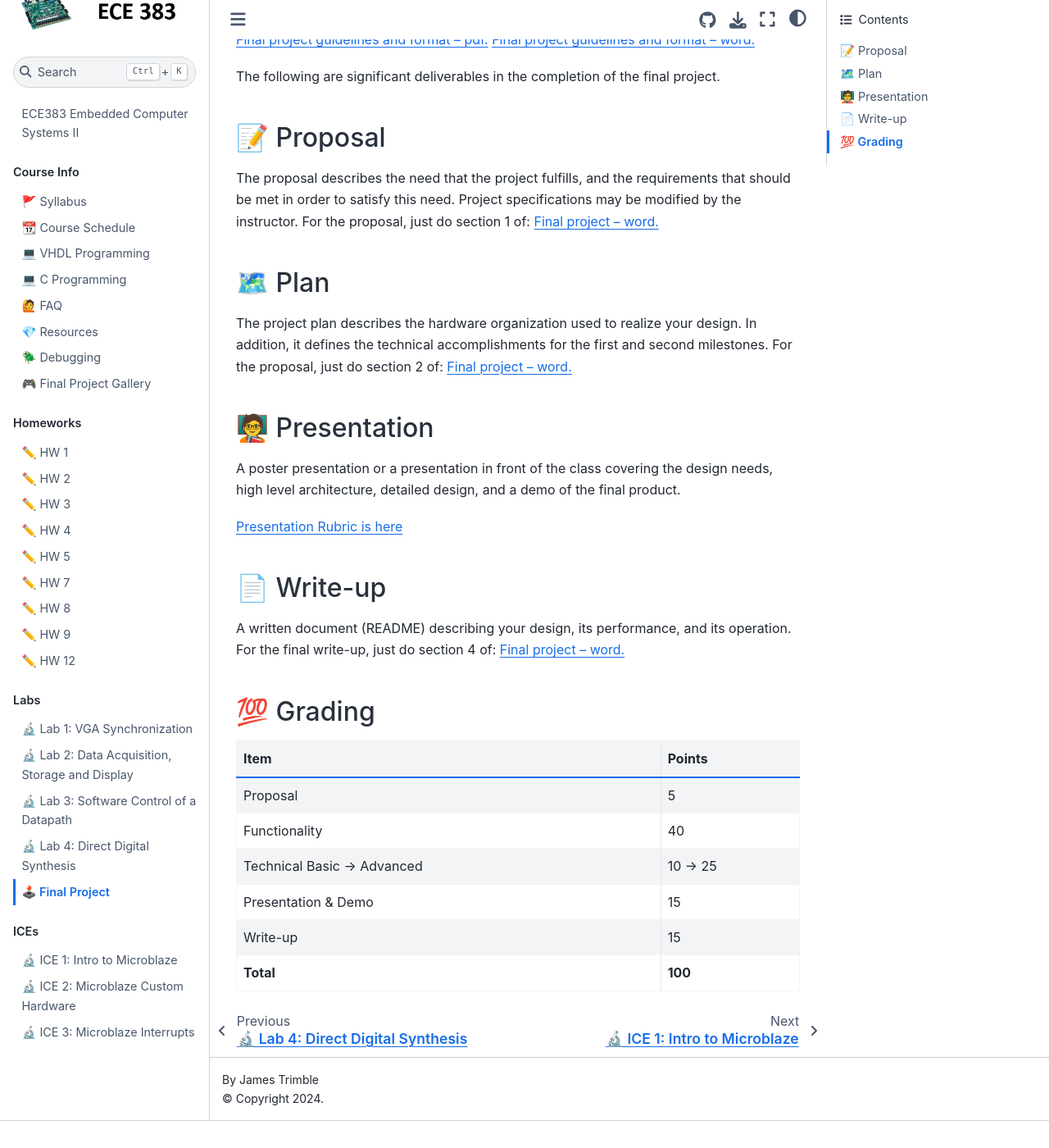
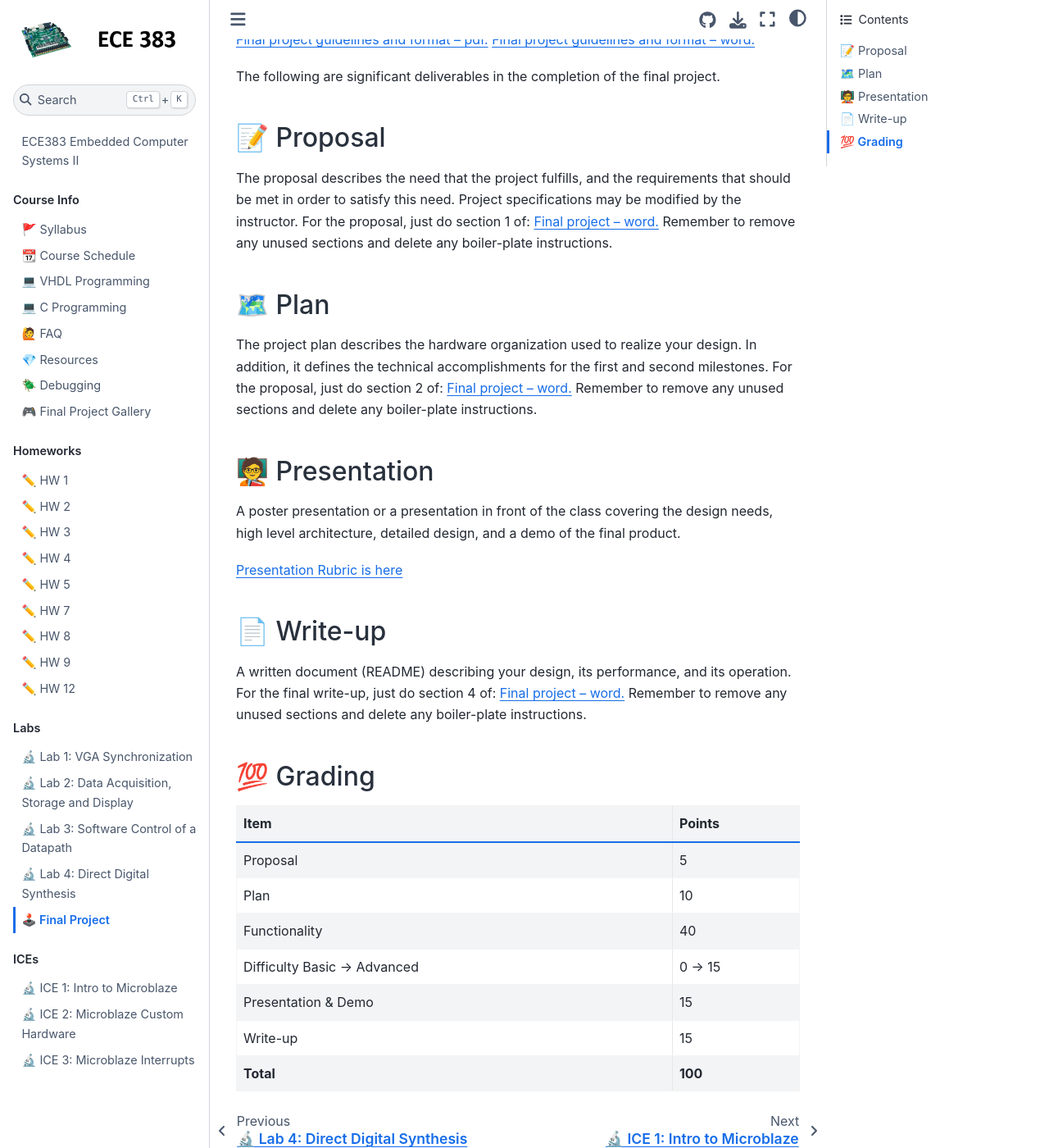
Before and after one commit to USAFA-ECE/ece383, a Jupyter Book: the page built from book/Assignments/project.md, in a window 1280 px wide and 1400 px high, scrolled down 329 px. Shown: the whole window at 82% size. Built offline with Jupyter Book 1.0.4 settings and Sphinx 7.4.7 and the Sphinx Book theme 1.1.4, drawn with Linux system fonts in a browser that asks for light colours; pages that are not in the unit, such as notebooks, are missing from menus; before the commit the page ends 1696 px from its top, so only the background shows below that.

Commit message:
Update project.md

```diff
--- a/book/Assignments/project.md
+++ b/book/Assignments/project.md
@@ -11,10 +11,12 @@
 ## 📝 Proposal
 
 The proposal describes the need that the project fulfills, and the requirements that should be met in order to satisfy this need. Project specifications may be modified by the instructor. For the proposal, just do section 1 of: [Final project -- word.](https://github.com/USAFA-ECE/ece383/blob/main/book/Assignments/files/FinalProject.docx)
+Remember to remove any unused sections and delete any boiler-plate instructions.
 
 ## 🗺️ Plan
 
 The project plan describes the hardware organization used to realize your design. In addition, it defines the technical accomplishments for the first and second milestones. For the proposal, just do section 2 of: [Final project -- word.](https://github.com/USAFA-ECE/ece383/blob/main/book/Assignments/files/FinalProject.docx)
+Remember to remove any unused sections and delete any boiler-plate instructions.
 
 ## 	🧑‍🏫 Presentation
 
@@ -27,6 +29,7 @@
 
 A written document (README) describing your design, its performance, and its operation.
 For the final write-up, just do section 4 of: [Final project -- word.](https://github.com/USAFA-ECE/ece383/blob/main/book/Assignments/files/FinalProject.docx)
+Remember to remove any unused sections and delete any boiler-plate instructions.
 
 
 ## 💯 Grading
@@ -34,8 +37,9 @@
 | Item | Points |
 |:-----|:-------|
 | Proposal | 5 |
+| Plan | 10 |
 | Functionality | 40 |
-| Technical Basic -> Advanced | 10 -> 25 |
+| Difficulty Basic -> Advanced | 0 -> 15 |
 | Presentation & Demo | 15 |
 | Write-up | 15 |
 | **Total** | **100** |
```
